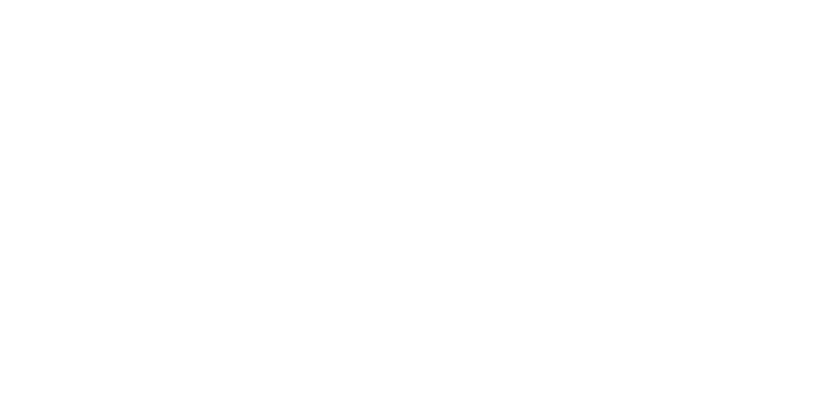
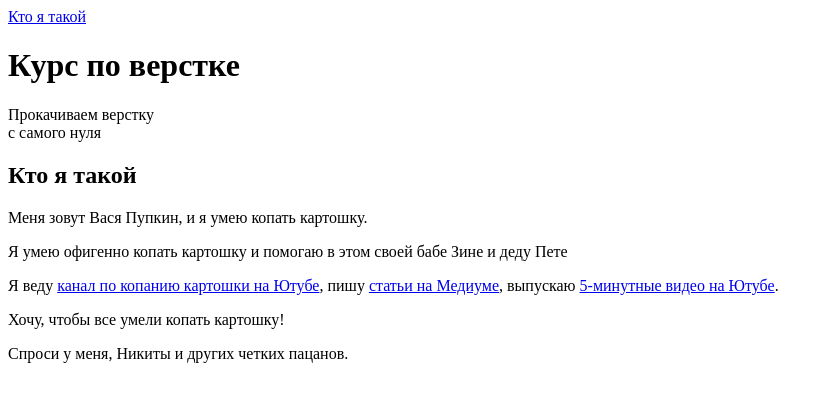
Before and after one commit to alexminsk7/practice2, a plain HTML site: page index.html in a window 1280 px wide. Shown: the whole page, without its empty margins (0-829 px from the left). Drawn offline with Linux system fonts and the light colour scheme.

Commit message:
added first section

```diff
--- a/index.html
+++ b/index.html
@@ -11,12 +11,23 @@
    <main>
       <div class="container">
          <header>
-            <nav></nav>
+            <nav>
+               <a href="#">Кто я такой</a>
+            </nav>
+            <h1>Курс по верстке</h1>
+            <p>Прокачиваем верстку<br>с самого нуля</p>
          </header>
       </div>
-      <section>
+      <section class="main">
          <div class="container">
-            <article></article>
+            <article>
+               <h2>Кто я такой</h2>
+               <p>Меня зовут Вася Пупкин, и я умею копать картошку.</p>
+               <p>Я умею офигенно копать картошку и помогаю в этом своей бабе Зине и деду Пете</p>
+               <p>Я веду <a href="#">канал по копанию картошки на Ютубе</a>, пишу <a href="#">статьи на Медиуме</a>, выпускаю <a href="#">5-минутные видео на Ютубе</a>.</p>
+               <p>Хочу, чтобы все умели копать картошку!</p>
+               <p>Спроси у меня, Никиты и других четких пацанов.</p>
+            </article>
             <asider></asider>
          </div>
          <footer>
```
